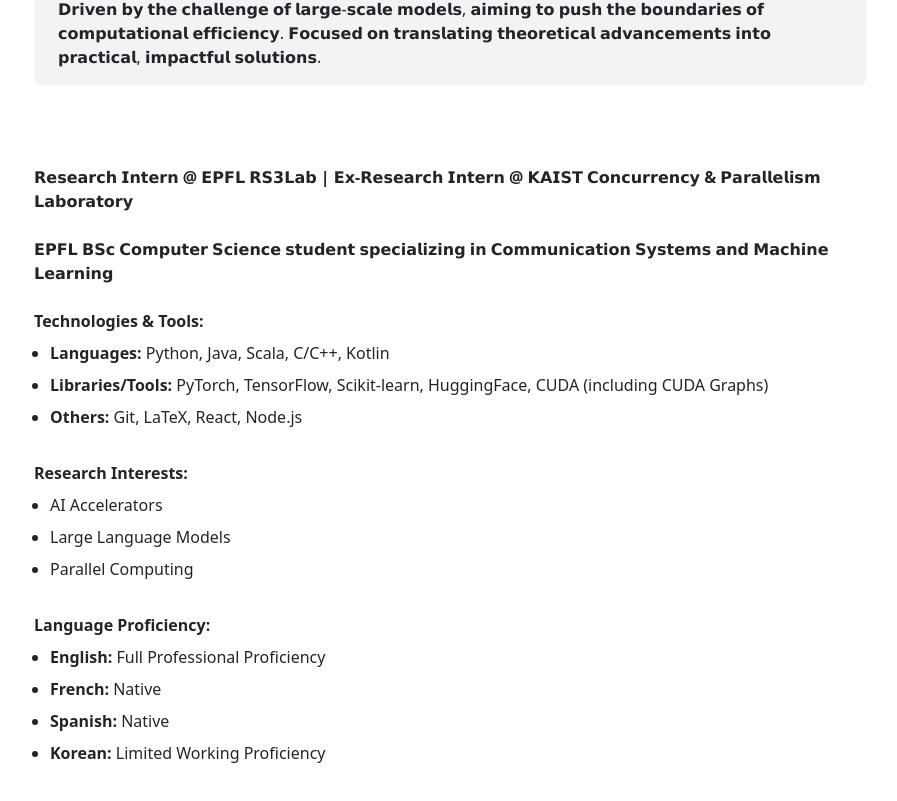
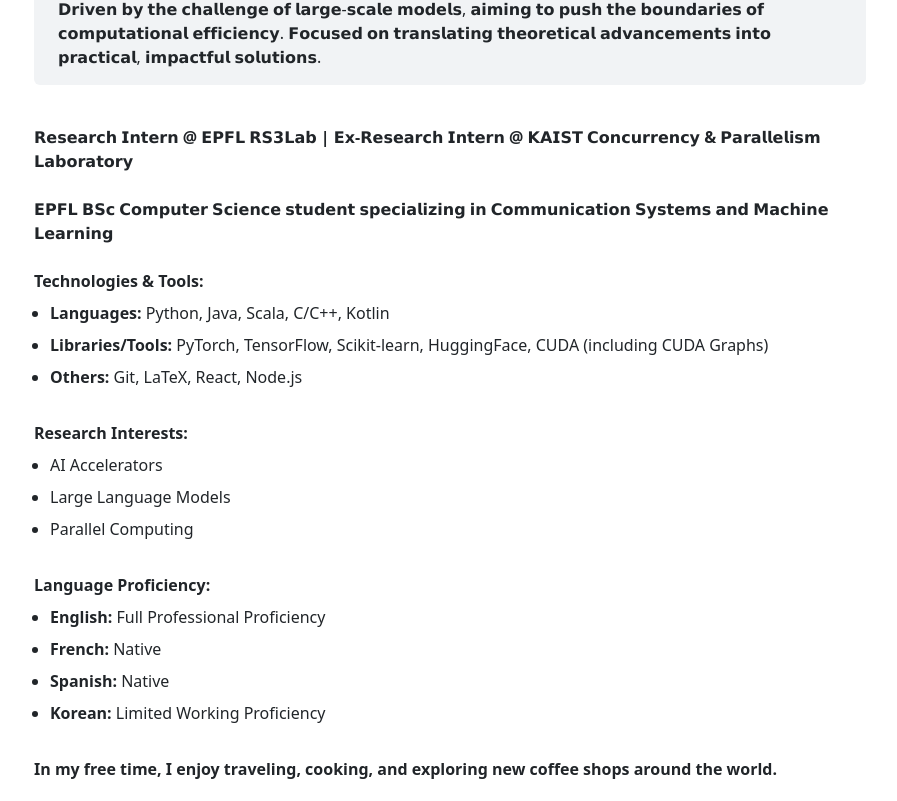
Before and after one commit to veridisyndrome/veridisyndrome.github.io, a Next.js app: page / in a window 1280 px wide. Shown: the part 475-1276 px from the top of the page, without its empty margins (190-1087 px from the left). Built offline with nearby package versions, Linux system fonts and the light colour scheme.

Commit message:
fix: index.tsx format

```diff
--- a/src/components/Information/index.tsx
+++ b/src/components/Information/index.tsx
@@ -36,7 +36,7 @@
       </div>
       <blockquote className="whitespace-pre-wrap">{`${information.quote}`}</blockquote>
       {information.markdown && (
-          <div className="markdown mt-4">
+          <div className="markdown">
             <ReactMarkdown remarkPlugins={[remarkGfm]}>{information.markdown}</ReactMarkdown>
           </div>
         )}
```
Also changed, not shown: public/markdown/information/introduce.md (+0 -1 lines).
